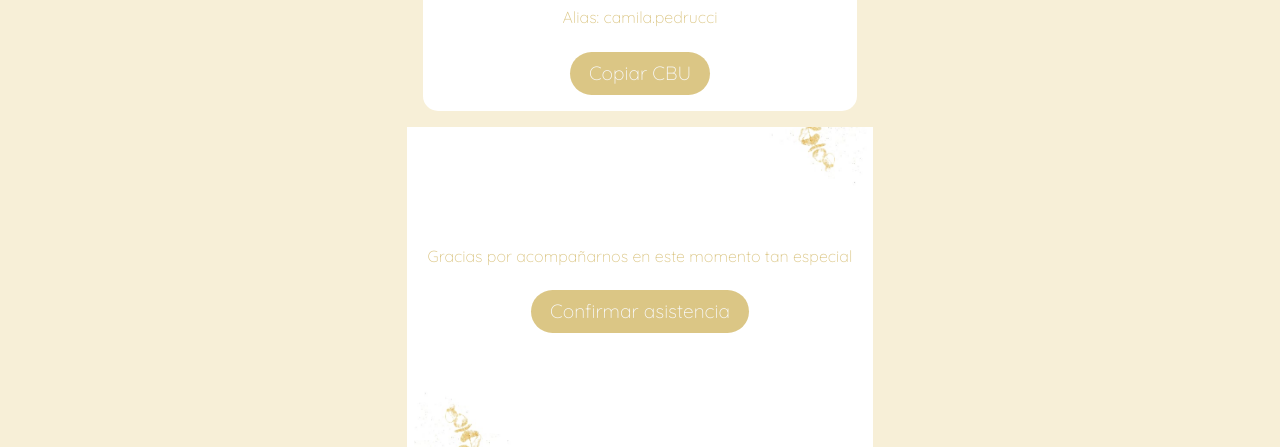
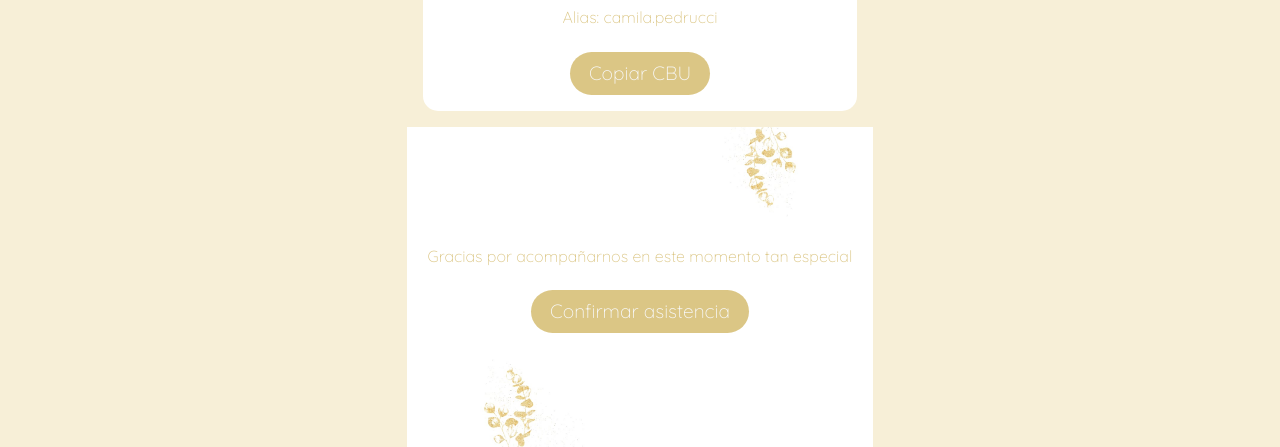
Before and after one commit to AlejoRetamoza/invitacion.github.io, a React app: page / in a window 1280 px wide. Shown: the part 3006-3453 px from the top of the page. Built offline with nearby package versions, Linux system fonts and the light colour scheme; a web font is replaced by a local one.

Commit message:
cambiazo

```diff
--- a/src/assets/css/StepThree.css
+++ b/src/assets/css/StepThree.css
@@ -22,7 +22,7 @@
 
   .step-three-confirm {
     color: var(--first-color);
-    background: url(../static/1.jpg);
+    background: url(../static/1.jpg) white;
     padding: 1em;
     display: flex;
     flex-direction: column;
@@ -32,7 +32,7 @@
     height: 40vh;
     justify-content: center;
     text-align: center;
-    background-size: cover;
+    background-size: contain;
     background-position: center;
     background-repeat: no-repeat;
 
```
